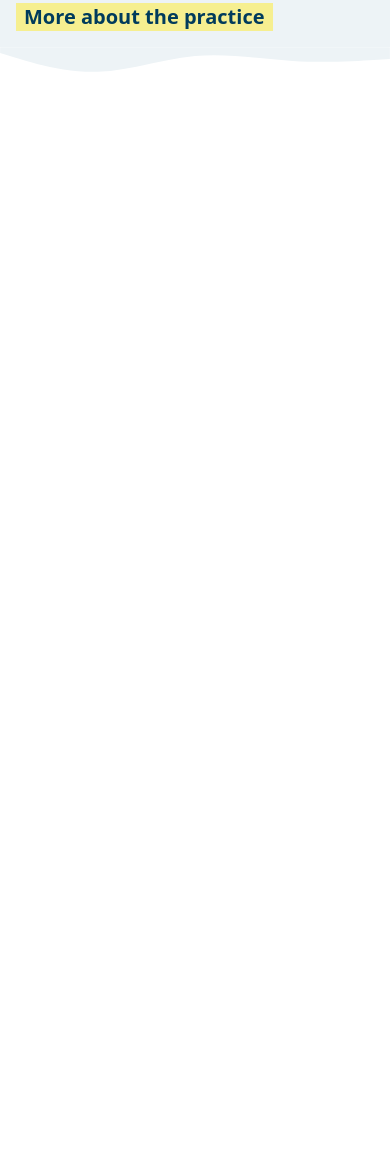
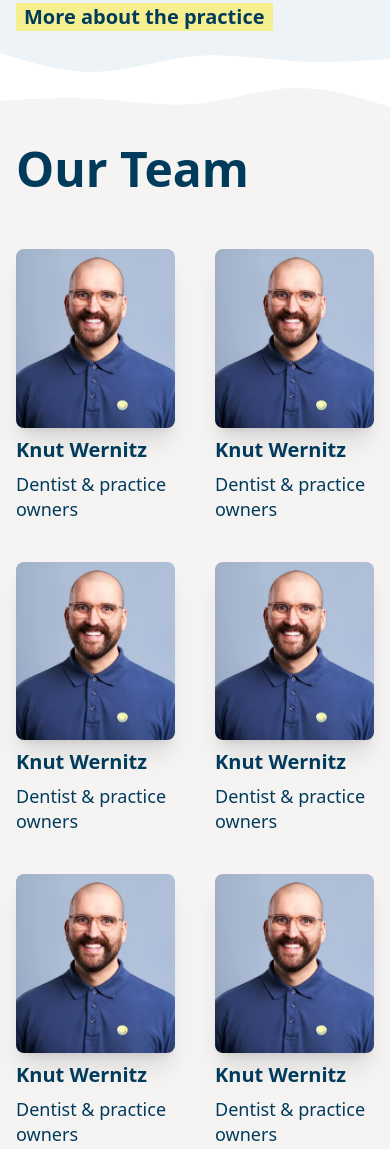
Before and after one commit to vixalien/zahnarzt-clone, a website built with Vite: page index.html in a window 390 px wide. Shown: the part 1714-2863 px from the top of the page. Before the commit the page ends 1786 px from the top, so only its background shows below. Built offline with nearby package versions, Linux system fonts and the light colour scheme.

Commit message:
add team section

```diff
--- a/index.html
+++ b/index.html
@@ -130,13 +130,14 @@
   </nav>
 
   <div class="relative">
-    <svg class="w-full h-auto text-[#edf3f6]" width="1896" height="121" viewBox="0 0 1896 121"
-      fill="none" xmlns="http://www.w3.org/2000/svg">
+    <svg class="w-full h-auto text-[#edf3f6]" width="1896" height="121" viewBox="0 0 1896 121" fill="none"
+      xmlns="http://www.w3.org/2000/svg">
       <path fill-rule="evenodd" clip-rule="evenodd"
         d="M0 62.7232L79 57.9241C158 53.125 316 43.5268 474 53.125C632 62.7232 790 91.5179 948 77.1205C1106 62.7232 1264 5.13391 1422 0.334806C1580 -4.4643 1738 43.5268 1817 67.5223L1896 91.5179V120.312H1817C1738 120.312 1580 120.312 1422 120.312C1264 120.312 1106 120.312 948 120.312C790 120.312 632 120.312 474 120.312C316 120.312 158 120.312 79 120.312H0V62.7232Z"
         fill="currentColor"></path>
     </svg>
-    <div class="max-w-5xl w-auto mx-auto p-4 md:p-16 bg-[#edf3f6]">
+    <div class="bg-[#edf3f6]">
+      <div class="max-w-5xl w-auto mx-auto p-4 md:p-16">
         <div class="mt-16 flex flex-col gap-2">
           <h1 class="text-[#003b5c] text-5xl font-bold">Welcome</h1>
           <img class="rounded shadow-lg relative -left-8" src="/images/people.webp">
@@ -160,7 +161,8 @@
             </p>
             <div>
               <p class="text-[#003b5c] text-xl leading-relaxed">
-              With great attention to detail, our beautiful practice was comprehensively rehabilitated at the beginning
+                With great attention to detail, our beautiful practice was comprehensively rehabilitated at the
+                beginning
                 of
                 2021.
               </p>
@@ -174,8 +176,78 @@
           </button>
         </div>
       </div>
-    <svg class="w-full h-auto text-[#edf3f6] rotate-180" width="1896" height="121" viewBox="0 0 1896 121" fill="none" xmlns="http://www.w3.org/2000/svg">
-      <path fill-rule="evenodd" clip-rule="evenodd" d="M0 62.7232L79 57.9241C158 53.125 316 43.5268 474 53.125C632 62.7232 790 91.5179 948 77.1205C1106 62.7232 1264 5.13391 1422 0.334806C1580 -4.4643 1738 43.5268 1817 67.5223L1896 91.5179V120.312H1817C1738 120.312 1580 120.312 1422 120.312C1264 120.312 1106 120.312 948 120.312C790 120.312 632 120.312 474 120.312C316 120.312 158 120.312 79 120.312H0V62.7232Z" fill="currentColor"></path>
+    </div>
+    <svg class="w-full h-auto text-[#edf3f6] rotate-180" width="1896" height="121" viewBox="0 0 1896 121" fill="none"
+      xmlns="http://www.w3.org/2000/svg">
+      <path fill-rule="evenodd" clip-rule="evenodd"
+        d="M0 62.7232L79 57.9241C158 53.125 316 43.5268 474 53.125C632 62.7232 790 91.5179 948 77.1205C1106 62.7232 1264 5.13391 1422 0.334806C1580 -4.4643 1738 43.5268 1817 67.5223L1896 91.5179V120.312H1817C1738 120.312 1580 120.312 1422 120.312C1264 120.312 1106 120.312 948 120.312C790 120.312 632 120.312 474 120.312C316 120.312 158 120.312 79 120.312H0V62.7232Z"
+        fill="currentColor"></path>
+    </svg>
+  </div>
+
+  <div class="relative mt-4">
+    <svg class="w-full h-auto text-[#f6f4f3]" width="1896" height="121" viewBox="0 0 1896 121" fill="none"
+      xmlns="http://www.w3.org/2000/svg">
+      <path fill-rule="evenodd" clip-rule="evenodd"
+        d="M0 62.7232L79 57.9241C158 53.125 316 43.5268 474 53.125C632 62.7232 790 91.5179 948 77.1205C1106 62.7232 1264 5.13391 1422 0.334806C1580 -4.4643 1738 43.5268 1817 67.5223L1896 91.5179V120.312H1817C1738 120.312 1580 120.312 1422 120.312C1264 120.312 1106 120.312 948 120.312C790 120.312 632 120.312 474 120.312C316 120.312 158 120.312 79 120.312H0V62.7232Z"
+        fill="currentColor"></path>
+    </svg>
+    <div class="bg-[#f6f4f3]">
+      <div class="max-w-5xl w-auto mx-auto p-4 md:p-16">
+        <div class="mt-4 flex flex-col gap-2">
+          <h1 class="text-[#003b5c] text-5xl font-bold">Our Team</h1>
+
+          <div class="grid grid-cols-2 md:grid-cols-3 gap-10 mt-12">
+            <div class="flex flex-col gap-2 text-[#003b5c]">
+              <img class="aspect-[8/9] object-cover overflow-hidden w-full rounded-lg shadow-xl" src="/images/one.webp">
+              <h4 class="font-bold text-xl">Knut Wernitz</h4>
+              <p class="text-lg leading-snug">Dentist & practice owners</p>
+            </div>
+
+            <div class="flex flex-col gap-2 text-[#003b5c]">
+              <img class="aspect-[8/9] object-cover overflow-hidden w-full rounded-lg shadow-xl" src="/images/one.webp">
+              <h4 class="font-bold text-xl">Knut Wernitz</h4>
+              <p class="text-lg leading-snug">Dentist & practice owners</p>
+            </div>
+
+            <div class="flex flex-col gap-2 text-[#003b5c]">
+              <img class="aspect-[8/9] object-cover overflow-hidden w-full rounded-lg shadow-xl" src="/images/one.webp">
+              <h4 class="font-bold text-xl">Knut Wernitz</h4>
+              <p class="text-lg leading-snug">Dentist & practice owners</p>
+            </div>
+
+            <div class="flex flex-col gap-2 text-[#003b5c]">
+              <img class="aspect-[8/9] object-cover overflow-hidden w-full rounded-lg shadow-xl" src="/images/one.webp">
+              <h4 class="font-bold text-xl">Knut Wernitz</h4>
+              <p class="text-lg leading-snug">Dentist & practice owners</p>
+            </div>
+
+            <div class="flex flex-col gap-2 text-[#003b5c]">
+              <img class="aspect-[8/9] object-cover overflow-hidden w-full rounded-lg shadow-xl" src="/images/one.webp">
+              <h4 class="font-bold text-xl">Knut Wernitz</h4>
+              <p class="text-lg leading-snug">Dentist & practice owners</p>
+            </div>
+
+            <div class="flex flex-col gap-2 text-[#003b5c]">
+              <img class="aspect-[8/9] object-cover overflow-hidden w-full rounded-lg shadow-xl" src="/images/one.webp">
+              <h4 class="font-bold text-xl">Knut Wernitz</h4>
+              <p class="text-lg leading-snug">Dentist & practice owners</p>
+            </div>
+
+            <div class="flex flex-col gap-2 text-[#003b5c]">
+              <img class="aspect-[8/9] object-cover overflow-hidden w-full rounded-lg shadow-xl" src="/images/one.webp">
+              <h4 class="font-bold text-xl">Knut Wernitz</h4>
+              <p class="text-lg leading-snug">Dentist & practice owners</p>
+            </div>
+          </div>
+        </div>
+      </div>
+    </div>
+    <svg class="w-full h-auto text-[#f6f4f3] rotate-180" width="1896" height="121" viewBox="0 0 1896 121" fill="none"
+      xmlns="http://www.w3.org/2000/svg">
+      <path fill-rule="evenodd" clip-rule="evenodd"
+        d="M0 62.7232L79 57.9241C158 53.125 316 43.5268 474 53.125C632 62.7232 790 91.5179 948 77.1205C1106 62.7232 1264 5.13391 1422 0.334806C1580 -4.4643 1738 43.5268 1817 67.5223L1896 91.5179V120.312H1817C1738 120.312 1580 120.312 1422 120.312C1264 120.312 1106 120.312 948 120.312C790 120.312 632 120.312 474 120.312C316 120.312 158 120.312 79 120.312H0V62.7232Z"
+        fill="currentColor"></path>
     </svg>
   </div>
 
```
Also changed, not shown: public/images/one.webp (added). Lines whose indentation alone changed are shown as unchanged.
